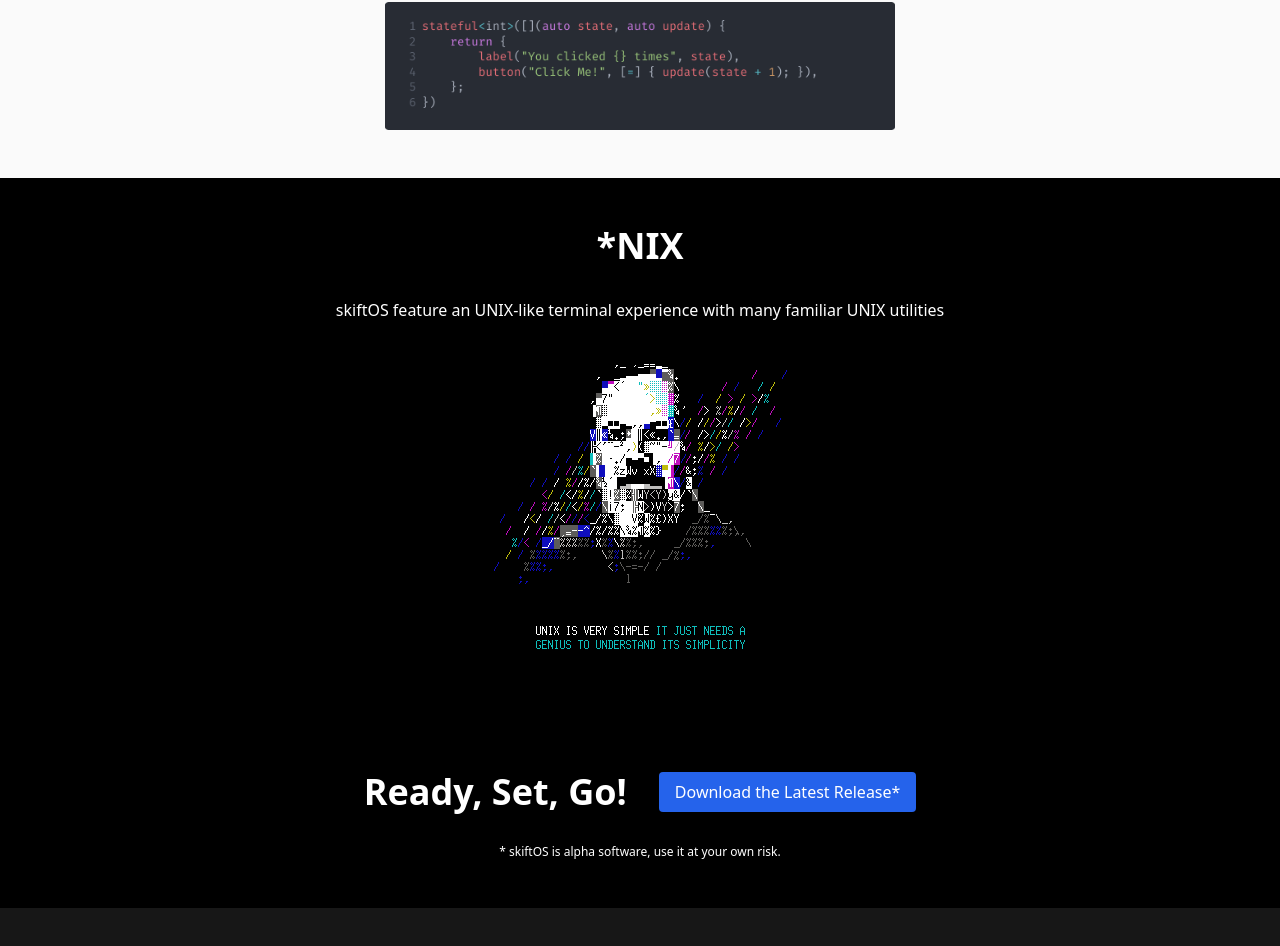
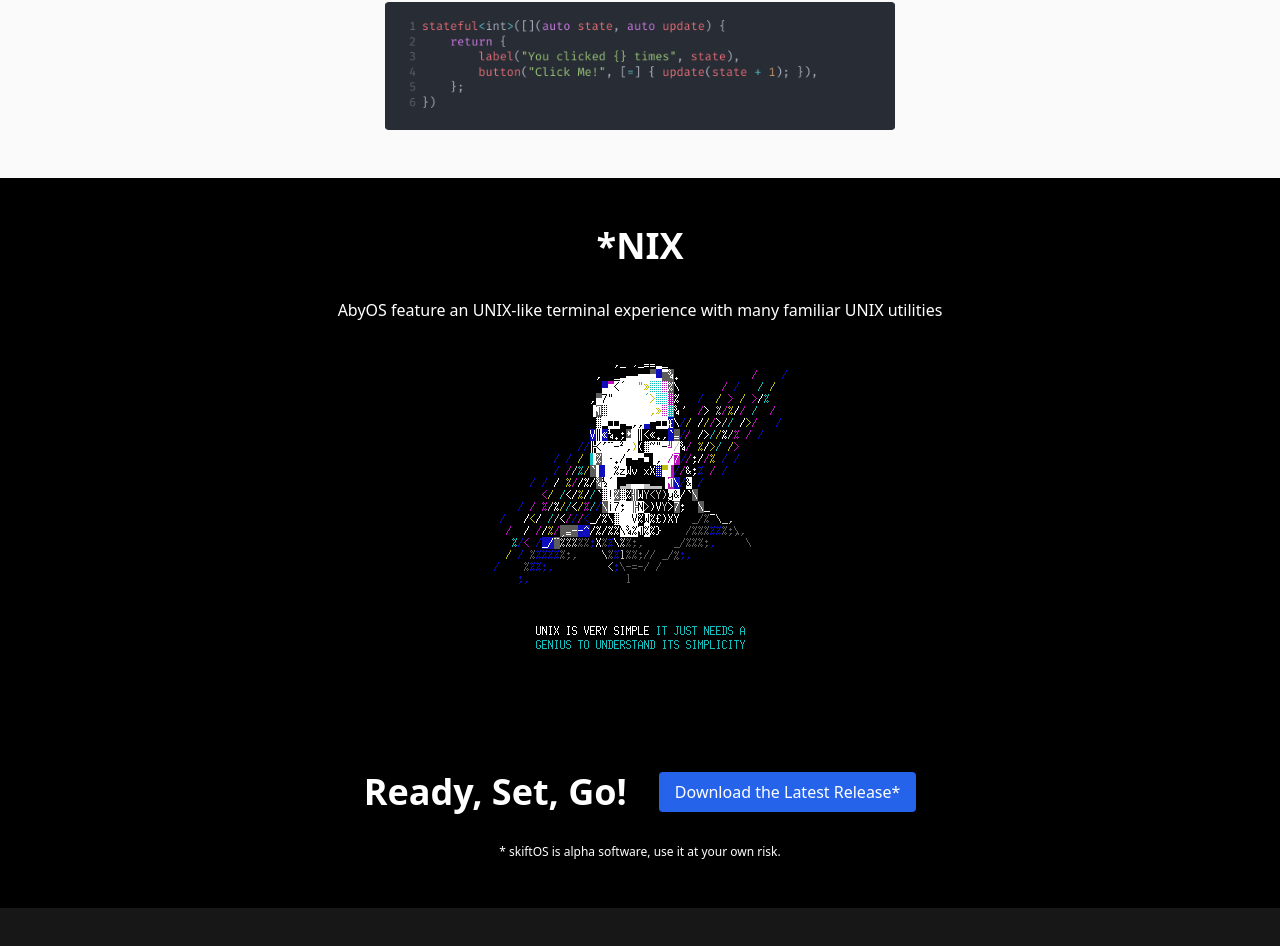
Before and after one commit to AbyOS-Team/abyos-website, a React (Create React App) app: page / in a window 1280 px wide. Shown: the part 2032-2978 px from the top of the page. Built offline with nearby package versions, Linux system fonts and the light colour scheme.

Commit message:
Features.js

```diff
--- a/src/components/Features.js
+++ b/src/components/Features.js
@@ -23,7 +23,7 @@
         <div className="title">
             *NIX
         </div>
-        skiftOS feature an UNIX-like terminal experience with many familiar UNIX utilities
+        AbyOS feature an UNIX-like terminal experience with many familiar UNIX utilities
         <img src="features/unix.png" alt=""/>
     </div>
 }
```
